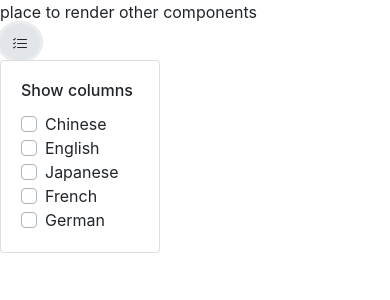
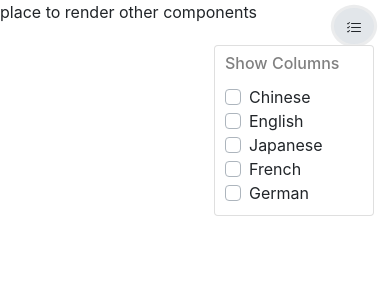
Before and after one commit to UoaWDCC/wdcc-cmlg-frontend, a React (Create React App) app: page / in a window 390 px wide. Both pictures are taken after a click on the button "View Columns". Shown: the top 300 px of the page. Built offline with nearby package versions, Linux system fonts and the light colour scheme.

Commit message:
[CMLG-013] Select Columns
Issue: Trying to adjust the button's position for responsive window size and card's padding.
Solution: Add css code.
Risk: May overlap when more elements adding in the page.
Reviewed by: --

```diff
--- a/src/components/SelectCol.js
+++ b/src/components/SelectCol.js
@@ -17,12 +17,19 @@ class SelectCol extends React.Component {
         const cardStyle= {
             width: "10rem",
             display: "none",
-            position:"relative"
+            paddingLeft: "10px",
+            paddingBottom:"10px",
+            position:"fixed",
+            top: "45px",
+            right: "16px"
         }
 
         const buttonStyle ={
             borderRadius: "50%",
-            border:"none"
+            border:"none",
+            position:"fixed",
+            top: "8px",
+            right: "16px"
         }
 
         return (
@@ -35,9 +42,8 @@ class SelectCol extends React.Component {
                     </svg>
                 </button>
                 <div id="language-options" className="card" style={cardStyle}>
-                    <div className="card-body custom-control custom-checkbox">
-                        <h6 className="card-title">Show columns</h6>
-                        <div className="custom-control custom-checkbox">
+                    <h6 className="card-title" style={{color:"grey", paddingTop:"8px"}}>Show Columns</h6>
+                    <div className="custom-control custom-checkbox" style={{overflow:"auto"}}>
                         <input type="checkbox" className="custom-control-input" id="chinese"/>
                         <label className="custom-control-label" htmlFor="chinese">Chinese</label>
                     </div>
@@ -59,7 +65,6 @@ class SelectCol extends React.Component {
                     </div>
                 </div>
             </div>
-            </div>
         );
     }
 }
```
Lines whose indentation alone changed are shown as unchanged.
